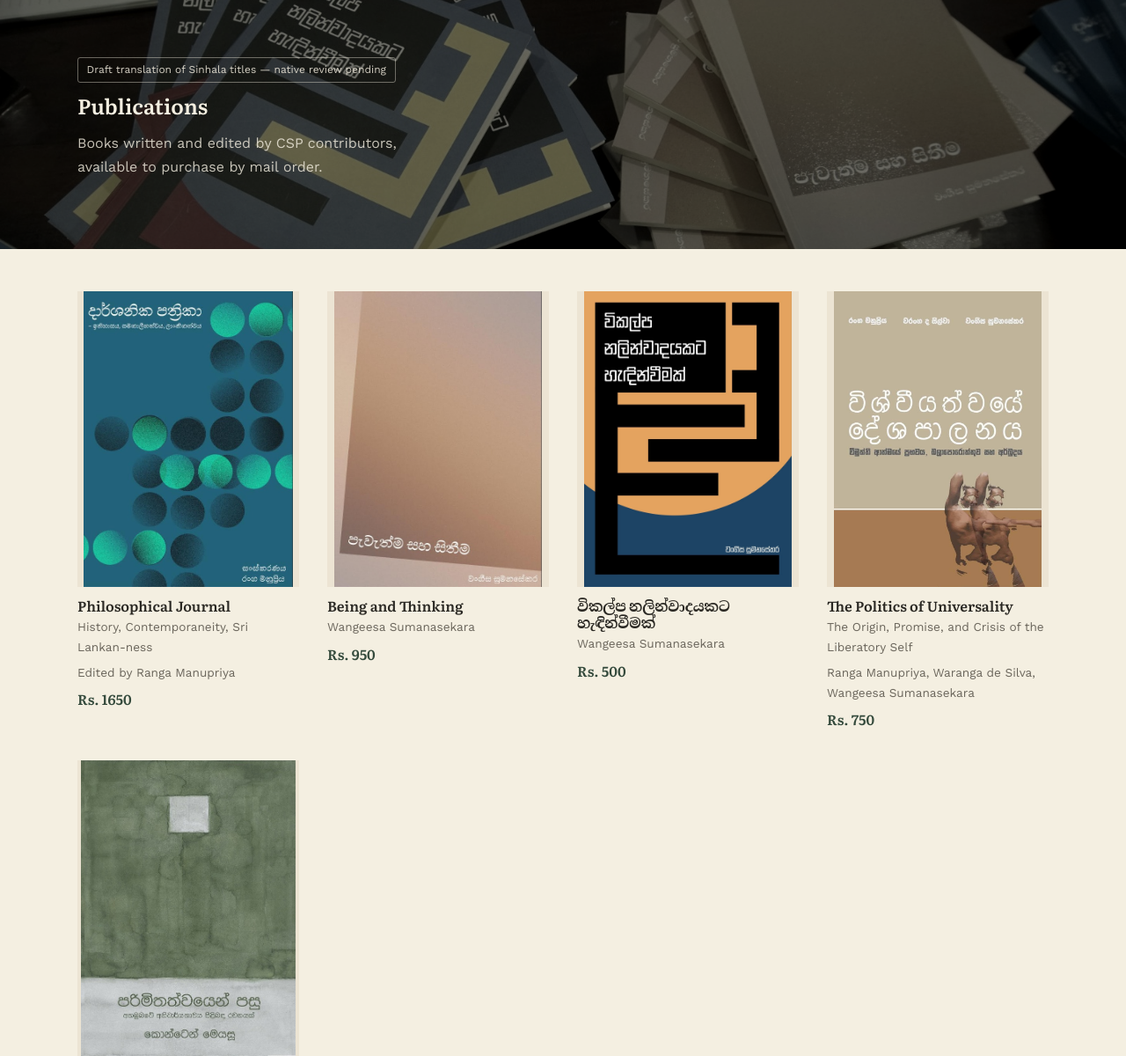
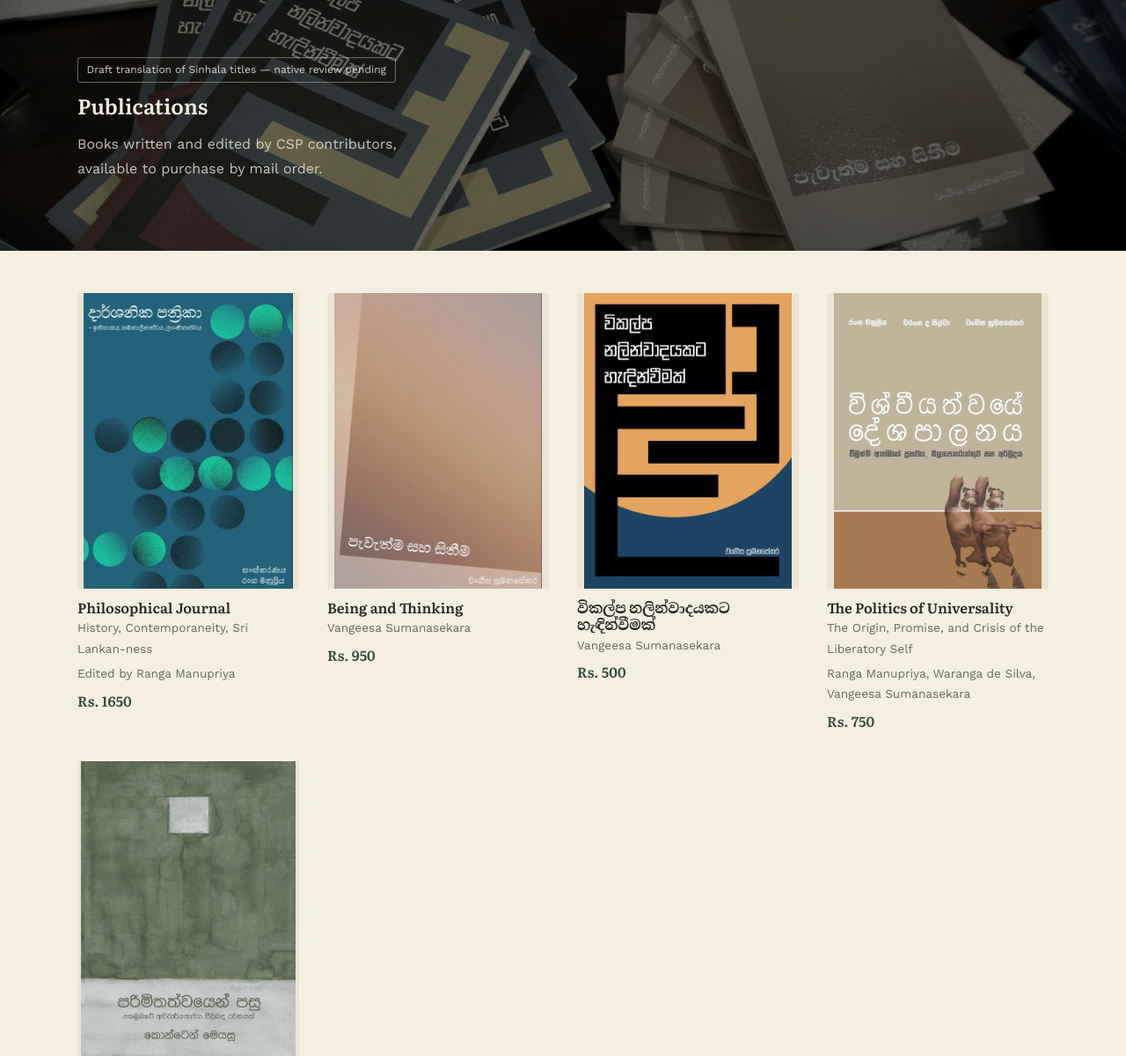
Before and after one commit to kasun007/csp, a PHP site: page /en/books/index.html in a window 1280 px wide. Shown: the part 106-1306 px from the top of the page at 88% size. Run offline with PHP 8.4, Linux system fonts and the light colour scheme.

Commit message:
Rename Wangeesa to Vangeesa site-wide; add space under banner headings
- Global spelling fix: Wangeesa -> Vangeesa in the English team page,
  book authors, and video title.
- Add margin below manuscript-band h1 headings so the lead sentence
  underneath (e.g. on the Videos page) isn't cramped against it.

Co-Authored-By: Claude Sonnet 5 <noreply@anthropic.com>

```diff
--- a/assets/css/styles.css
+++ b/assets/css/styles.css
@@ -483,6 +483,7 @@ ul {
 .manuscript-band h1 {
   color: var(--color-parchment);
   max-width: 16ch;
+  margin-bottom: 1rem;
 }
 
 .manuscript-band .lead {
--- a/assets/data/books.en.json
+++ b/assets/data/books.en.json
@@ -11,7 +11,7 @@
     "slug": "being-and-thinking",
     "title": "Being and Thinking",
     "subtitle": "",
-    "author": "Wangeesa Sumanasekara",
+    "author": "Vangeesa Sumanasekara",
     "price": 950,
     "image": "/assets/img/books/being-and-thinking.jpeg"
   },
@@ -19,7 +19,7 @@
     "slug": "alternative-introduction",
     "title": "විකල්ප නලින්වාදයකට හැඳින්වීමක්",
     "subtitle": "",
-    "author": "Wangeesa Sumanasekara",
+    "author": "Vangeesa Sumanasekara",
     "price": 500,
     "image": "/assets/img/books/alternative-introduction.jpeg"
   },
@@ -27,7 +27,7 @@
     "slug": "politics-of-universality",
     "title": "The Politics of Universality",
     "subtitle": "The Origin, Promise, and Crisis of the Liberatory Self",
-    "author": "Ranga Manupriya, Waranga de Silva, Wangeesa Sumanasekara",
+    "author": "Ranga Manupriya, Waranga de Silva, Vangeesa Sumanasekara",
     "price": 750,
     "image": "/assets/img/books/politics-of-universality.jpeg"
   },
--- a/assets/data/videos.en.json
+++ b/assets/data/videos.en.json
@@ -1,7 +1,7 @@
 [
   {
     "slug": "founding-day-remarks-wangeesa",
-    "title": "Wangeesa Sumanasekara's Remarks on CSP's Founding Day",
+    "title": "Vangeesa Sumanasekara's Remarks on CSP's Founding Day",
     "youtubeId": "_qR_Pn8c8mI",
     "start": 243
   }
--- a/en/about.html
+++ b/en/about.html
@@ -10,7 +10,7 @@
   <link rel="preconnect" href="https://fonts.googleapis.com">
   <link rel="preconnect" href="https://fonts.gstatic.com" crossorigin>
   <link href="https://fonts.googleapis.com/css2?family=Literata:ital,wght@0,400;0,500;0,600;0,700;1,400;1,500&family=Work+Sans:wght@400;500;600;700&family=Noto+Sans+Sinhala:wght@400;500;600;700&family=Noto+Serif+Sinhala:wght@600;700&display=swap" rel="stylesheet">
-  <link rel="stylesheet" href="/assets/css/styles.css?v=22">
+  <link rel="stylesheet" href="/assets/css/styles.css?v=23">
 </head>
 <body>
   <div id="header-placeholder"></div>
--- a/en/books/index.html
+++ b/en/books/index.html
@@ -10,7 +10,7 @@
   <link rel="preconnect" href="https://fonts.googleapis.com">
   <link rel="preconnect" href="https://fonts.gstatic.com" crossorigin>
   <link href="https://fonts.googleapis.com/css2?family=Literata:ital,wght@0,400;0,500;0,600;0,700;1,400;1,500&family=Work+Sans:wght@400;500;600;700&family=Noto+Sans+Sinhala:wght@400;500;600;700&family=Noto+Serif+Sinhala:wght@600;700&display=swap" rel="stylesheet">
-  <link rel="stylesheet" href="/assets/css/styles.css?v=22">
+  <link rel="stylesheet" href="/assets/css/styles.css?v=23">
 </head>
 <body>
   <div id="header-placeholder"></div>
--- a/en/contact.html
+++ b/en/contact.html
@@ -10,7 +10,7 @@
   <link rel="preconnect" href="https://fonts.googleapis.com">
   <link rel="preconnect" href="https://fonts.gstatic.com" crossorigin>
   <link href="https://fonts.googleapis.com/css2?family=Literata:ital,wght@0,400;0,500;0,600;0,700;1,400;1,500&family=Work+Sans:wght@400;500;600;700&family=Noto+Sans+Sinhala:wght@400;500;600;700&family=Noto+Serif+Sinhala:wght@600;700&display=swap" rel="stylesheet">
-  <link rel="stylesheet" href="/assets/css/styles.css?v=22">
+  <link rel="stylesheet" href="/assets/css/styles.css?v=23">
 </head>
 <body>
   <div id="header-placeholder"></div>
--- a/en/courses/course.html
+++ b/en/courses/course.html
@@ -10,7 +10,7 @@
   <link rel="preconnect" href="https://fonts.googleapis.com">
   <link rel="preconnect" href="https://fonts.gstatic.com" crossorigin>
   <link href="https://fonts.googleapis.com/css2?family=Literata:ital,wght@0,400;0,500;0,600;0,700;1,400;1,500&family=Work+Sans:wght@400;500;600;700&family=Noto+Sans+Sinhala:wght@400;500;600;700&family=Noto+Serif+Sinhala:wght@600;700&display=swap" rel="stylesheet">
-  <link rel="stylesheet" href="/assets/css/styles.css?v=22">
+  <link rel="stylesheet" href="/assets/css/styles.css?v=23">
 </head>
 <body>
   <div id="header-placeholder"></div>
--- a/en/courses/index.html
+++ b/en/courses/index.html
@@ -10,7 +10,7 @@
   <link rel="preconnect" href="https://fonts.googleapis.com">
   <link rel="preconnect" href="https://fonts.gstatic.com" crossorigin>
   <link href="https://fonts.googleapis.com/css2?family=Literata:ital,wght@0,400;0,500;0,600;0,700;1,400;1,500&family=Work+Sans:wght@400;500;600;700&family=Noto+Sans+Sinhala:wght@400;500;600;700&family=Noto+Serif+Sinhala:wght@600;700&display=swap" rel="stylesheet">
-  <link rel="stylesheet" href="/assets/css/styles.css?v=22">
+  <link rel="stylesheet" href="/assets/css/styles.css?v=23">
 </head>
 <body>
   <div id="header-placeholder"></div>
--- a/en/index.html
+++ b/en/index.html
@@ -10,7 +10,7 @@
   <link rel="preconnect" href="https://fonts.googleapis.com">
   <link rel="preconnect" href="https://fonts.gstatic.com" crossorigin>
   <link href="https://fonts.googleapis.com/css2?family=Literata:ital,wght@0,400;0,500;0,600;0,700;1,400;1,500&family=Work+Sans:wght@400;500;600;700&family=Noto+Sans+Sinhala:wght@400;500;600;700&family=Noto+Serif+Sinhala:wght@600;700&display=swap" rel="stylesheet">
-  <link rel="stylesheet" href="/assets/css/styles.css?v=22">
+  <link rel="stylesheet" href="/assets/css/styles.css?v=23">
 </head>
 <body>
   <div id="header-placeholder"></div>
--- a/en/team.html
+++ b/en/team.html
@@ -10,7 +10,7 @@
   <link rel="preconnect" href="https://fonts.googleapis.com">
   <link rel="preconnect" href="https://fonts.gstatic.com" crossorigin>
   <link href="https://fonts.googleapis.com/css2?family=Literata:ital,wght@0,400;0,500;0,600;0,700;1,400;1,500&family=Work+Sans:wght@400;500;600;700&family=Noto+Sans+Sinhala:wght@400;500;600;700&family=Noto+Serif+Sinhala:wght@600;700&display=swap" rel="stylesheet">
-  <link rel="stylesheet" href="/assets/css/styles.css?v=22">
+  <link rel="stylesheet" href="/assets/css/styles.css?v=23">
 </head>
 <body>
   <div id="header-placeholder"></div>
@@ -24,9 +24,9 @@
         </div>
         <div class="entry-list">
           <div class="entry-row person">
-            <img class="avatar-photo" src="/assets/img/members/wangeesa-sumanasekara.jpg" alt="Wangeesa Sumanasekara">
+            <img class="avatar-photo" src="/assets/img/members/wangeesa-sumanasekara.jpg" alt="Vangeesa Sumanasekara">
             <div>
-              <h3>Wangeesa Sumanasekara</h3>
+              <h3>Vangeesa Sumanasekara</h3>
             </div>
           </div>
           <div class="entry-row person">
--- a/en/videos/index.html
+++ b/en/videos/index.html
@@ -10,7 +10,7 @@
   <link rel="preconnect" href="https://fonts.googleapis.com">
   <link rel="preconnect" href="https://fonts.gstatic.com" crossorigin>
   <link href="https://fonts.googleapis.com/css2?family=Literata:ital,wght@0,400;0,500;0,600;0,700;1,400;1,500&family=Work+Sans:wght@400;500;600;700&family=Noto+Sans+Sinhala:wght@400;500;600;700&family=Noto+Serif+Sinhala:wght@600;700&display=swap" rel="stylesheet">
-  <link rel="stylesheet" href="/assets/css/styles.css?v=22">
+  <link rel="stylesheet" href="/assets/css/styles.css?v=23">
 </head>
 <body>
   <div id="header-placeholder"></div>
--- a/si/about.html
+++ b/si/about.html
@@ -10,7 +10,7 @@
   <link rel="preconnect" href="https://fonts.googleapis.com">
   <link rel="preconnect" href="https://fonts.gstatic.com" crossorigin>
   <link href="https://fonts.googleapis.com/css2?family=Literata:ital,wght@0,400;0,500;0,600;0,700;1,400;1,500&family=Work+Sans:wght@400;500;600;700&family=Noto+Sans+Sinhala:wght@400;500;600;700&family=Noto+Serif+Sinhala:wght@600;700&display=swap" rel="stylesheet">
-  <link rel="stylesheet" href="/assets/css/styles.css?v=22">
+  <link rel="stylesheet" href="/assets/css/styles.css?v=23">
 </head>
 <body>
   <div id="header-placeholder"></div>
--- a/si/books/index.html
+++ b/si/books/index.html
@@ -10,7 +10,7 @@
   <link rel="preconnect" href="https://fonts.googleapis.com">
   <link rel="preconnect" href="https://fonts.gstatic.com" crossorigin>
   <link href="https://fonts.googleapis.com/css2?family=Literata:ital,wght@0,400;0,500;0,600;0,700;1,400;1,500&family=Work+Sans:wght@400;500;600;700&family=Noto+Sans+Sinhala:wght@400;500;600;700&family=Noto+Serif+Sinhala:wght@600;700&display=swap" rel="stylesheet">
-  <link rel="stylesheet" href="/assets/css/styles.css?v=22">
+  <link rel="stylesheet" href="/assets/css/styles.css?v=23">
 </head>
 <body>
   <div id="header-placeholder"></div>
--- a/si/contact.html
+++ b/si/contact.html
@@ -10,7 +10,7 @@
   <link rel="preconnect" href="https://fonts.googleapis.com">
   <link rel="preconnect" href="https://fonts.gstatic.com" crossorigin>
   <link href="https://fonts.googleapis.com/css2?family=Literata:ital,wght@0,400;0,500;0,600;0,700;1,400;1,500&family=Work+Sans:wght@400;500;600;700&family=Noto+Sans+Sinhala:wght@400;500;600;700&family=Noto+Serif+Sinhala:wght@600;700&display=swap" rel="stylesheet">
-  <link rel="stylesheet" href="/assets/css/styles.css?v=22">
+  <link rel="stylesheet" href="/assets/css/styles.css?v=23">
 </head>
 <body>
   <!-- DRAFT MACHINE TRANSLATION — please have a native Sinhala speaker review -->
--- a/si/courses/course.html
+++ b/si/courses/course.html
@@ -10,7 +10,7 @@
   <link rel="preconnect" href="https://fonts.googleapis.com">
   <link rel="preconnect" href="https://fonts.gstatic.com" crossorigin>
   <link href="https://fonts.googleapis.com/css2?family=Literata:ital,wght@0,400;0,500;0,600;0,700;1,400;1,500&family=Work+Sans:wght@400;500;600;700&family=Noto+Sans+Sinhala:wght@400;500;600;700&family=Noto+Serif+Sinhala:wght@600;700&display=swap" rel="stylesheet">
-  <link rel="stylesheet" href="/assets/css/styles.css?v=22">
+  <link rel="stylesheet" href="/assets/css/styles.css?v=23">
 </head>
 <body>
   <!-- DRAFT MACHINE TRANSLATION — please have a native Sinhala speaker review -->
--- a/si/courses/index.html
+++ b/si/courses/index.html
@@ -10,7 +10,7 @@
   <link rel="preconnect" href="https://fonts.googleapis.com">
   <link rel="preconnect" href="https://fonts.gstatic.com" crossorigin>
   <link href="https://fonts.googleapis.com/css2?family=Literata:ital,wght@0,400;0,500;0,600;0,700;1,400;1,500&family=Work+Sans:wght@400;500;600;700&family=Noto+Sans+Sinhala:wght@400;500;600;700&family=Noto+Serif+Sinhala:wght@600;700&display=swap" rel="stylesheet">
-  <link rel="stylesheet" href="/assets/css/styles.css?v=22">
+  <link rel="stylesheet" href="/assets/css/styles.css?v=23">
 </head>
 <body>
   <!-- DRAFT MACHINE TRANSLATION — please have a native Sinhala speaker review -->
--- a/si/index.html
+++ b/si/index.html
@@ -10,7 +10,7 @@
   <link rel="preconnect" href="https://fonts.googleapis.com">
   <link rel="preconnect" href="https://fonts.gstatic.com" crossorigin>
   <link href="https://fonts.googleapis.com/css2?family=Literata:ital,wght@0,400;0,500;0,600;0,700;1,400;1,500&family=Work+Sans:wght@400;500;600;700&family=Noto+Sans+Sinhala:wght@400;500;600;700&family=Noto+Serif+Sinhala:wght@600;700&display=swap" rel="stylesheet">
-  <link rel="stylesheet" href="/assets/css/styles.css?v=22">
+  <link rel="stylesheet" href="/assets/css/styles.css?v=23">
 </head>
 <body>
   <!-- DRAFT MACHINE TRANSLATION — please have a native Sinhala speaker review -->
--- a/si/team.html
+++ b/si/team.html
@@ -10,7 +10,7 @@
   <link rel="preconnect" href="https://fonts.googleapis.com">
   <link rel="preconnect" href="https://fonts.gstatic.com" crossorigin>
   <link href="https://fonts.googleapis.com/css2?family=Literata:ital,wght@0,400;0,500;0,600;0,700;1,400;1,500&family=Work+Sans:wght@400;500;600;700&family=Noto+Sans+Sinhala:wght@400;500;600;700&family=Noto+Serif+Sinhala:wght@600;700&display=swap" rel="stylesheet">
-  <link rel="stylesheet" href="/assets/css/styles.css?v=22">
+  <link rel="stylesheet" href="/assets/css/styles.css?v=23">
 </head>
 <body>
   <!-- DRAFT MACHINE TRANSLATION — please have a native Sinhala speaker review -->
--- a/si/videos/index.html
+++ b/si/videos/index.html
@@ -10,7 +10,7 @@
   <link rel="preconnect" href="https://fonts.googleapis.com">
   <link rel="preconnect" href="https://fonts.gstatic.com" crossorigin>
   <link href="https://fonts.googleapis.com/css2?family=Literata:ital,wght@0,400;0,500;0,600;0,700;1,400;1,500&family=Work+Sans:wght@400;500;600;700&family=Noto+Sans+Sinhala:wght@400;500;600;700&family=Noto+Serif+Sinhala:wght@600;700&display=swap" rel="stylesheet">
-  <link rel="stylesheet" href="/assets/css/styles.css?v=22">
+  <link rel="stylesheet" href="/assets/css/styles.css?v=23">
 </head>
 <body>
   <div id="header-placeholder"></div>
```
